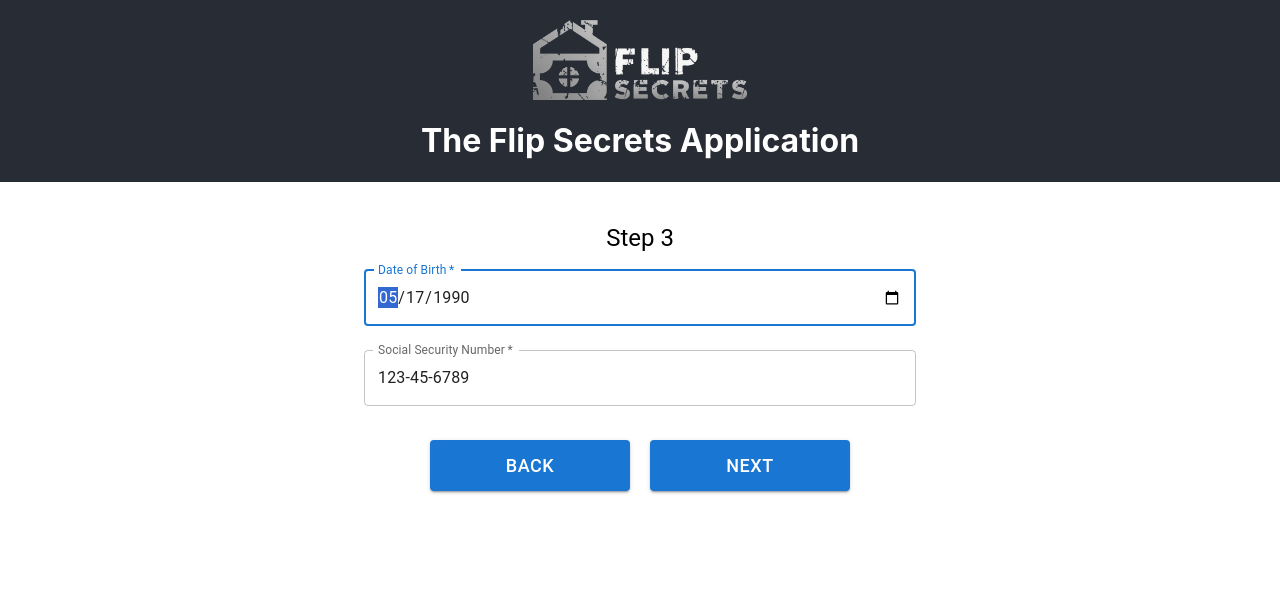
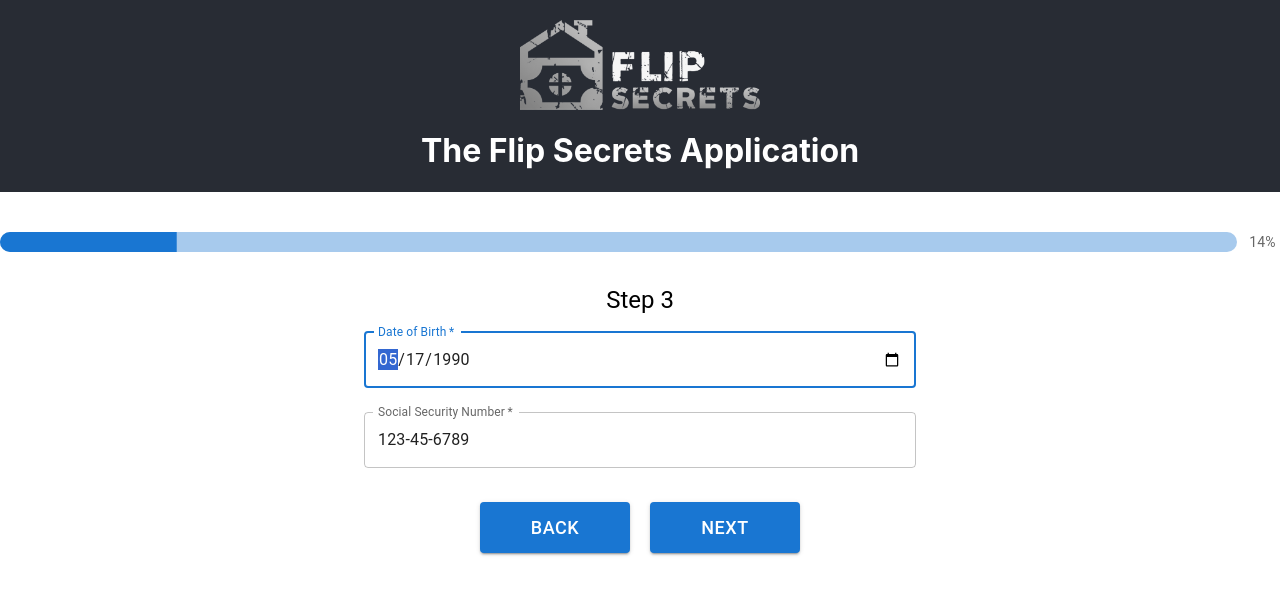
Before and after one commit to freelifebrett/spec-fi-app, a React (Create React App) app: page /step-3 in a window 1280 px wide. Shown: the top 594 px of the page. Built offline with nearby package versions, Linux system fonts and the light colour scheme.

Commit message:
Added progress bar

```diff
--- a/src/App.css
+++ b/src/App.css
@@ -3,7 +3,7 @@
 }
 
 .App-logo {
-  height: 10vmin;
+  height: 90px;
   pointer-events: none;
   margin-top: 20px; /* Add some margin if needed */
 }
--- a/src/components/Buttons/FormButton.js
+++ b/src/components/Buttons/FormButton.js
@@ -6,7 +6,7 @@
     variant="contained"
     color="primary"
     onClick={onClick}
-    sx={{ mt: 2, fontSize: 'large', padding: '10px 20px', width: '200px', margin: '10px' }}
+    sx={{ mt: 2, fontSize: 'large', padding: '10px 20px', width: '150px', margin: '10px' }}
   >
     {text}
   </Button>
--- a/src/components/MultiStepForm/FormSteps/StepFive/StepFive.js
+++ b/src/components/MultiStepForm/FormSteps/StepFive/StepFive.js
@@ -68,10 +68,12 @@
 
     // Navigation functions
     const goToPreviousStep = () => {
+        dispatch(updateCurrentStep(4));
         navigate('/step-4'); // Update with your actual route
     };
 
     const goToNextStep = () => {
+        dispatch(updateCurrentStep(6));
         navigate('/step-6'); // Update with your actual route
     };
 
--- a/src/components/MultiStepForm/FormSteps/StepFour/StepFour.js
+++ b/src/components/MultiStepForm/FormSteps/StepFour/StepFour.js
@@ -45,10 +45,12 @@
 
   // Navigation functions
   const goToPreviousStep = () => {
+    dispatch(updateCurrentStep(3));
     navigate('/step-3'); // Update with your actual route
   };
 
   const goToNextStep = () => {
+    dispatch(updateCurrentStep(5));
     navigate('/step-5'); // Update with your actual route
   };
 
--- a/src/components/MultiStepForm/FormSteps/StepSeven/StepSeven.js
+++ b/src/components/MultiStepForm/FormSteps/StepSeven/StepSeven.js
@@ -1,7 +1,7 @@
 import React, { useState } from 'react';
 import { useDispatch, useSelector } from 'react-redux';
 import { TextField, Button, FormControl, InputLabel, Select, MenuItem, Box, Container } from '@mui/material';
-import { updateField } from '../../../../redux/form/formSlice'; // Update with your actual path
+import { updateField, updateCurrentStep } from '../../../../redux/form/formSlice'; // Update with your actual path
 import { useNavigate } from 'react-router-dom';
 import FormButton from '../../../Buttons/FormButton';
 
@@ -31,6 +31,7 @@
   };
 
   const goToPreviousStep = () => {
+    dispatch(updateCurrentStep(6));
     navigate('/step-6'); // Update with your actual route
   };
 
--- a/src/components/MultiStepForm/FormSteps/StepSix/StepSix.js
+++ b/src/components/MultiStepForm/FormSteps/StepSix/StepSix.js
@@ -1,7 +1,7 @@
 import React from 'react';
 import { useDispatch, useSelector } from 'react-redux';
 import { TextField, Button, FormControl, InputLabel, Select, MenuItem, Container, Typography, Box } from '@mui/material';
-import { updateField } from '../../../../redux/form/formSlice';
+import { updateField, updateCurrentStep } from '../../../../redux/form/formSlice';
 import { useNavigate } from 'react-router-dom';
 import FormButton from '../../../Buttons/FormButton';
 
@@ -53,10 +53,12 @@
 
   // Navigation functions
   const goToPreviousStep = () => {
+    dispatch(updateCurrentStep(5));
     navigate('/step-5'); // Update with your actual route
   };
 
   const goToNextStep = () => {
+    dispatch(updateCurrentStep(7));
     navigate('/step-7'); // Update with your actual route
   };
 
--- a/src/components/MultiStepForm/FormSteps/StepThree/StepThree.js
+++ b/src/components/MultiStepForm/FormSteps/StepThree/StepThree.js
@@ -28,6 +28,7 @@
   };
 
   const goToPreviousStep = () => {
+    dispatch(updateCurrentStep(2));
     navigate('/step-2');
   };
 
@@ -47,7 +48,6 @@
     }
 
     setErrors(newErrors);
-
     if (formIsValid) {
       dispatch(updateField({ dob: localData.dob, ssn: localData.ssn }));
       dispatch(updateCurrentStep(4)); // Assuming the next step is 4
--- a/src/components/MultiStepForm/FormSteps/StepTwo/StepTwo.js
+++ b/src/components/MultiStepForm/FormSteps/StepTwo/StepTwo.js
@@ -76,6 +76,7 @@
   };
 
   const goToPreviousStep = () => {
+    dispatch(updateCurrentStep(1));
     navigate('/step-1'); // Update with your actual route
   };
 
@@ -84,7 +85,7 @@
     // Perform your validation and other logic here
 
     // Update Redux state if neededs
-    dispatch(updateCurrentStep(3)); // Assuming you have an action to update the step
+    dispatch(updateCurrentStep(3));
 
     // Navigate to StepThree
     navigate('/step-3');
--- a/src/components/MultiStepForm/MultiStepForm.js/MultiStepForm.js
+++ b/src/components/MultiStepForm/MultiStepForm.js/MultiStepForm.js
@@ -7,11 +7,41 @@
 import StepFive from '../FormSteps/StepFive';
 import StepSix from '../FormSteps/StepSix';
 import StepSeven from '../FormSteps/StepSeven';
-// ... import all other step components
+import LinearProgress, { linearProgressClasses } from '@mui/material/LinearProgress';
+import { styled } from '@mui/material/styles';
+import Typography from '@mui/material/Typography';
+import Box from '@mui/material/Box';
+import { useSelector } from 'react-redux';
+
+const BorderLinearProgress = styled(LinearProgressWithLabel)(({ theme }) => ({
+    height: 20,
+    borderRadius: 10,
+  }));
+
+function LinearProgressWithLabel(props) {
+    return (
+      <Box display="flex" alignItems="center">
+        <Box width="100%" mr={1}>
+          <LinearProgress variant="determinate" {...props} />
+        </Box>
+        <Box minWidth={35}>
+          <Typography variant="body2" color="textSecondary">{`${Math.round(props.value)}%`}</Typography>
+        </Box>
+      </Box>
+    );
+  }
+
 
 const MultiStepForm = () => {
+    const formData = useSelector((state) => state.form); // Adjust the path according to your store setup
+
+    const totalSteps = 7; // Total number of steps
+    const progress = (formData.currentStep / totalSteps) * 100;
+
     return (
         <div className="multi-step-form">
+            <BorderLinearProgress value={progress}/>
+
             <Routes>
                 <Route path="/" element={<StepOne />} />
                 <Route path="step-1" element={<StepOne />} />
```
Also changed, not shown: 1 other file (tests, documents, lock files or other folders). Lines whose indentation alone changed are shown as unchanged.
